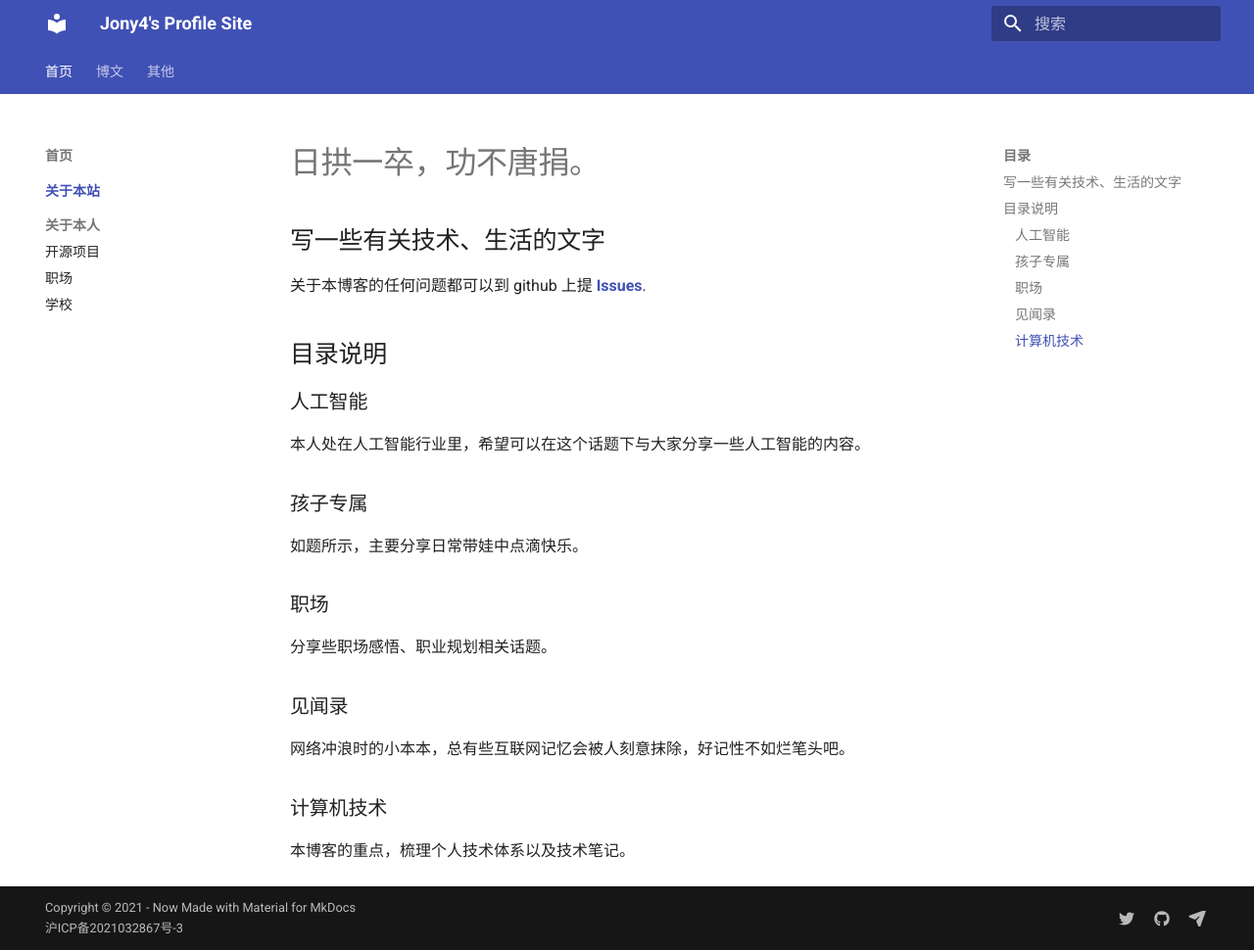
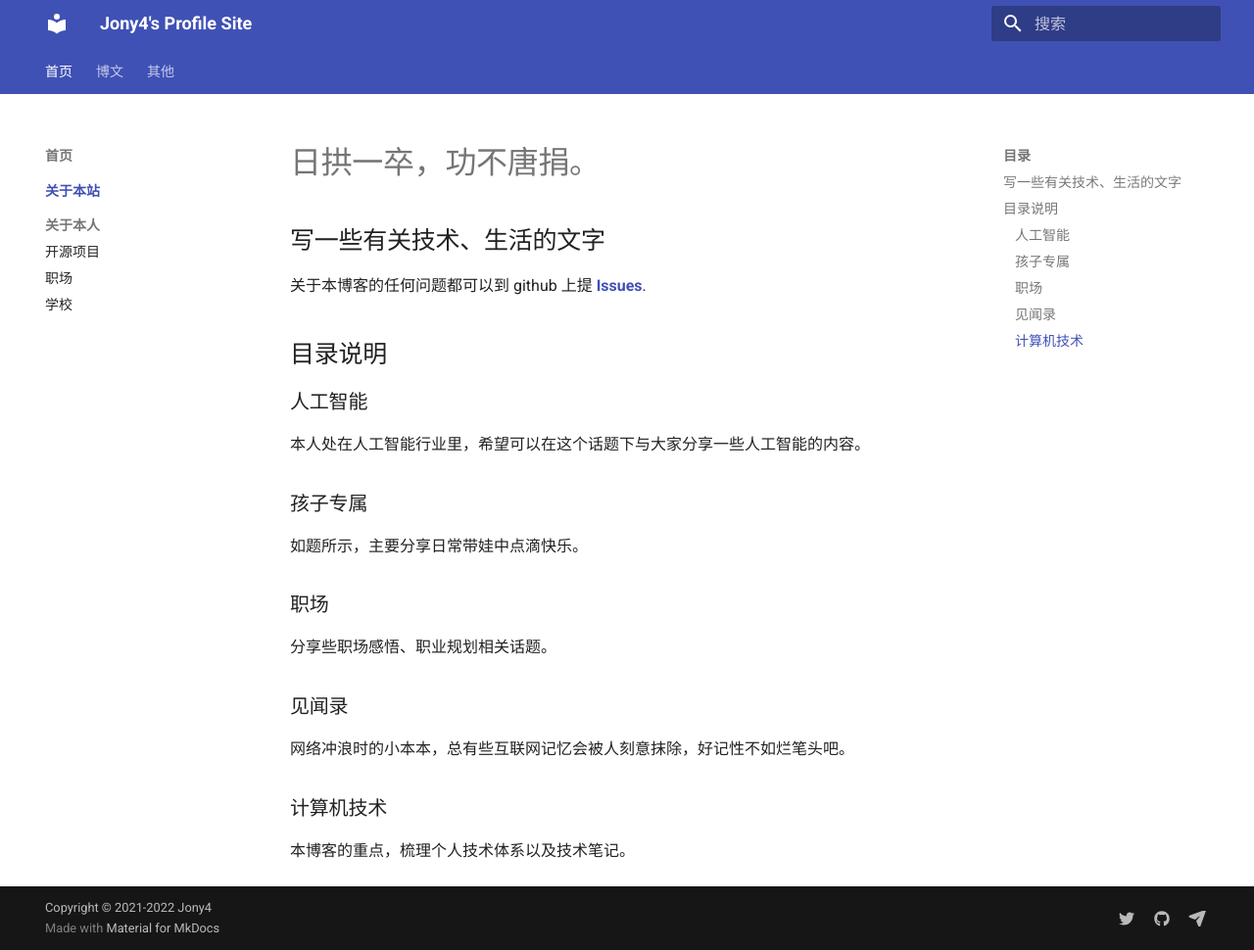
Before and after one commit to jony4/jony4, an MkDocs documentation site: the page built from docs/index.md, in a window 1280 px wide and 970 px high. Shown: the whole window at 98% size. Built offline with MkDocs 1.6.1 and Material for MkDocs 9.7.7, drawn with Linux system fonts in a browser that asks for light colours.

Commit message:
rm copyright

```diff
--- a/mkdocs.yml
+++ b/mkdocs.yml
@@ -1,7 +1,7 @@
 site_name: Jony4's Profile Site
 site_url: https://jony4.me
 repo_name: jony4/jony4
-copyright: Copyright &copy; 2021 - Now Jony4
+copyright: Copyright &copy; 2021-2022 Jony4
 nav:
   - 首页:
     - 关于本站:
--- a/overrides/partials/copyright.html
+++ /dev/null
@@ -1,20 +0,0 @@
-{% block copyright %}
-
-  <div class="md-copyright">
-
-    <div class="md-copyright__highlight">
-        Copyright © 2021 - Now
-        Made with
-        <a href="https://squidfunk.github.io/mkdocs-material/" target="_blank" rel="noopener">
-          Material for MkDocs
-        </a>
-    </div>
-
-    <a href="https://beian.miit.gov.cn/" target="_blank">
-      沪ICP备2021032867号-3
-    </a>
-
-
-  </div>
-
-{% endblock %}
```
Also changed, not shown: 1 other file.
